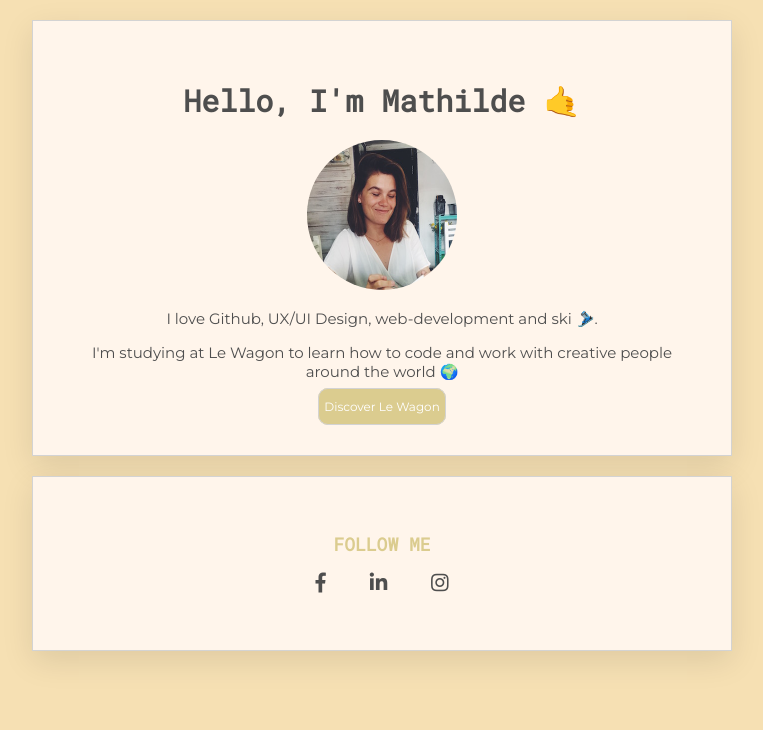
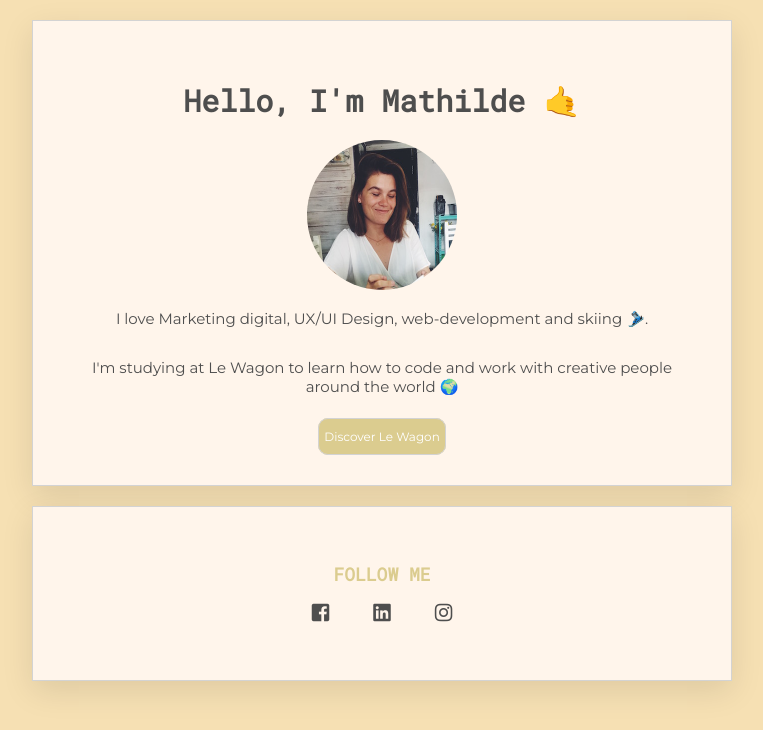
Before and after one commit to mathildefer/profile, a plain HTML site: page index.html in a window 1280 px wide. Shown: the whole page, without its empty margins (258-1021 px from the left). Drawn offline with Linux system fonts and the light colour scheme.

Commit message:
make my profile prettier

```diff
--- a/index.html
+++ b/index.html
@@ -16,7 +16,7 @@
     <div class="card">
       <h1>Hello, I'm Mathilde 🤙</h1>
         <img src="images/mat_photo.jpg" alt="photo de moi">
-        <p>I love Github, UX/UI Design, web-development and ski 🎿.</p>
+        <p>I love Marketing digital, UX/UI Design, web-development and skiing 🎿.</p>
         <p>I'm studying at Le Wagon to learn how to code and work with creative people around the world 🌍</p>
         <a href="https://www.lewagon.com/" class="btn-green" target="_blank">Discover Le Wagon</a>
     </div>
@@ -24,11 +24,11 @@
     <h2>FOLLOW ME</h2>
       <ul class = "list-inline">
         <li><a href="https://www.facebook.com/mathilde.ferrera" class= "logo">
-            <i class="fab fa-facebook-f" target=_blank></i></a>
+            <i class="fab fa-facebook-square" target=_blank></i></a>
         </li>
         <li>
             <a href="https://www.linkedin.com/in/mathilde-ferrera/" class= "logo">
-            <i class="fab fa-linkedin-in" target=_blank></i></a>
+            <i class="fab fa-linkedin" target=_blank></i></a>
         </li>
         <li>
             <a href="https://www.instagram.com/mathilde_frrr/" class= "logo">
--- a/style.css
+++ b/style.css
@@ -15,6 +15,7 @@ h2 {
   font-size: 18px;
   color: #dbcc8f;
   font-family: 'Roboto Mono', monospace;
+  margin-bottom: 10px;
 }
 
 a {
@@ -25,7 +26,9 @@ a:hover{
   color: #dbcc8f;
 }
 
-
+p {
+    margin-bottom: 30px;
+}
 
 img {
   border-radius: 50%;
```
